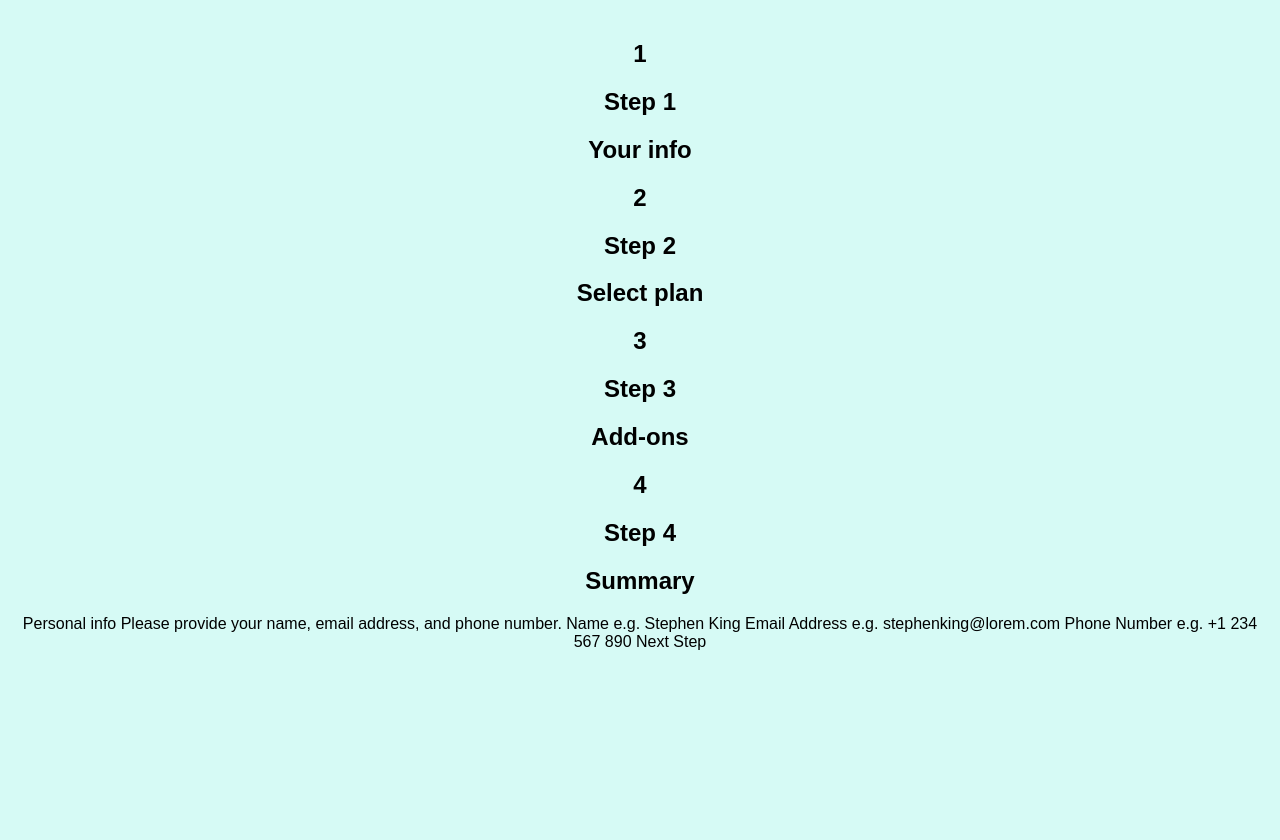
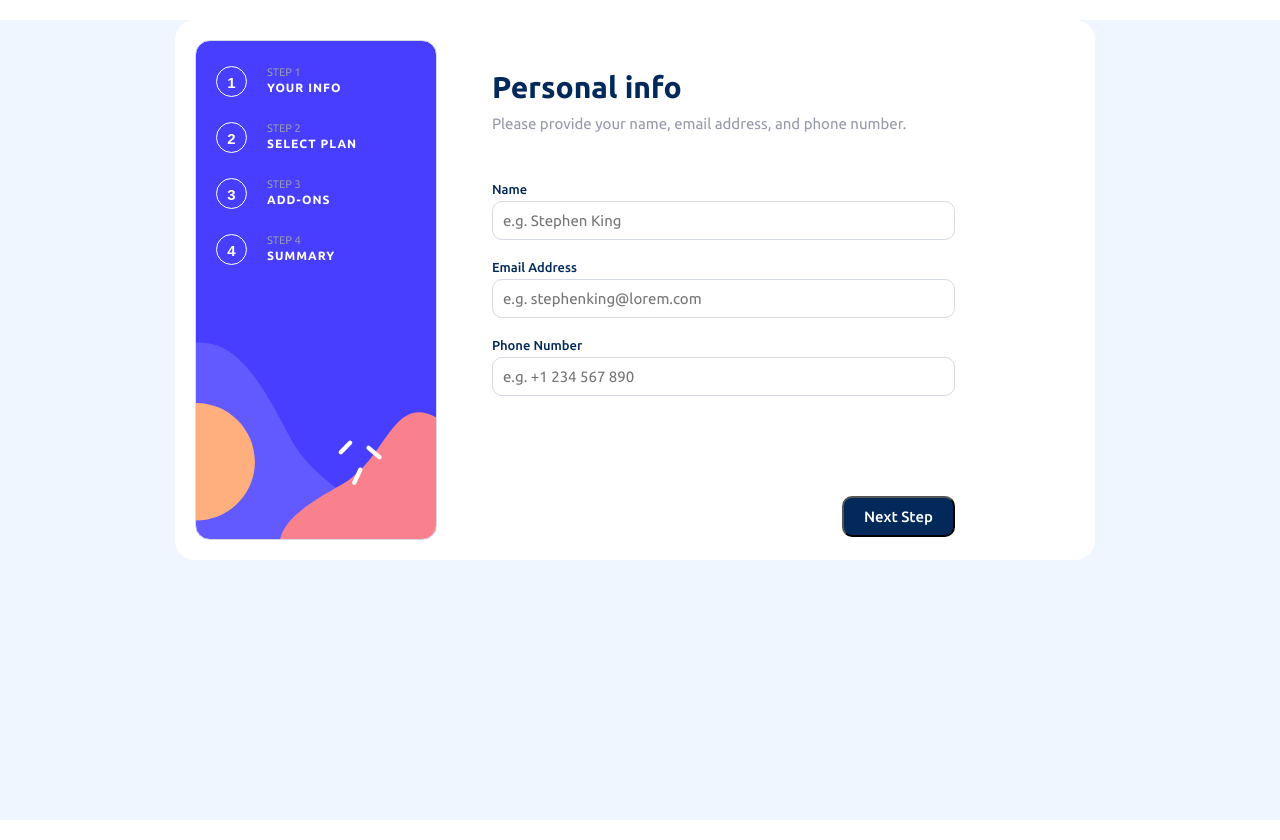
Before and after one commit to BdNiyi/msfmain, a React (Create React App) app in the folder msfmain/: page / in a window 1280 px wide. Built offline with nearby package versions, Linux system fonts and the light colour scheme.

Commit message:
day1 to add validation tomorrow

```diff
--- a/msfmain/public/index.html
+++ b/msfmain/public/index.html
@@ -10,6 +10,9 @@
       content=
       "This is a simple React application that serves as a template for building web applications. It includes a basic HTML structure, meta tags for SEO, and links to favicon and manifest files. The app is designed to be easily customizable and scalable for various projects."
     />
+    <style>
+      @import url('https://fonts.googleapis.com/css2?family=Barlow:ital,wght@0,100;0,200;0,300;0,400;0,500;0,600;0,700;0,800;0,900;1,100;1,200;1,300;1,400;1,500;1,600;1,700;1,800;1,900&family=Epilogue:ital,wght@0,100..900;1,100..900&family=Ubuntu:ital,wght@0,300;0,400;0,500;0,700;1,300;1,400;1,500;1,700&display=swap');
+      </style>
     <!--
       manifest.json provides metadata used when your web app is installed on a
       user's mobile device or desktop. See https://developers.google.com/web/fundamentals/web-app-manifest/
--- a/msfmain/src/App.css
+++ b/msfmain/src/App.css
@@ -1,6 +1,4 @@
 .App{
-  text-align: center;
-  background-color: #282c34;
+  background-color:  hsl(217, 100%, 97%);
   min-height: 100vh;
-  margin: 0;
-}
+  }
--- a/msfmain/src/ffirst.css
+++ b/msfmain/src/ffirst.css
@@ -1,7 +1,160 @@
+@font-face {
+    font-family: 'Ubuntu-Bold' 'Ubuntu-regular' 'Ubuntu-medium';
+    src: url('./assets/fonts/Ubuntu-Bold.ttf') format('truetype');
+    src: url('./assets/fonts/Ubuntu-Regular.ttf') format('truetype');
+    src: url('./assets/fonts/Ubuntu-Medium.ttf') format('truetype');
+    font-weight: bold;
+    font-style: normal;
+}
+
 .firstpagebody{
-    background-color: #d6faf5;
-    height: 100vh;
+    background-color: white;
+    display: flex;
+    flex-direction: row;
+    justify-content: space-between;
+    height: 500px;
+    width: 850px;
+    margin: 20px 100px 100px 175px;
+    padding: 20px 20px 20px 50px;
+    border-radius: 20px;
     font-family: Arial, sans-serif;
     font-size: 500;
-    padding: 20px;
 }
+.sidebar{
+    border: 1px solid hsl(229, 24%, 87%);
+    border-radius: 15px;
+    margin-left: -30px;
+    background-image: url('./assets/images/bg-sidebar-desktop.svg');
+    background-position: center;
+    background-size: cover;
+    padding: 20px 20px 20px 20px;
+    width: 200px;
+    color:white;
+}
+.sidebar1{
+    display: flex;
+    margin-top: 5px;
+}
+.sidebar2{
+    display: flex;
+    margin-top: 25px;
+}
+.sidebar3{
+    display: flex;
+    margin-top: 25px;
+}
+.sidebar4{
+    display: flex;
+    margin-top: 25px;
+}
+.sidenum{
+    font-size: 15px;
+    font-family: url('./assets/fonts/Ubuntu-Bold.ttf');
+    font-weight: bold;
+    border: 1px solid white;
+    border-radius: 500px;
+    text-align: center;
+     height: 15px;
+    width: 15px;
+   padding: 7px;
+}
+.sidenum:hover{
+    border-color:hsl(228, 100%, 84%);
+    background-color: hsl(206, 94%, 87%);
+    color:black
+}
+.sidenum:active{
+    border-color:hsl(228, 100%, 84%);
+    background-color: hsl(206, 94%, 87%);
+    color:black;
+}
+.sidebar1text{
+    margin-left: 20px;
+}
+.sidebar2text{
+    margin-left: 20px;
+}
+.sidebar3text{
+    margin-left: 20px;
+}
+.sidebar4text{
+    margin-left: 20px;
+}
+.stepnum{
+    font-family: "Ubuntu", sans-serif;
+    font-weight: 400;
+    text-transform: uppercase;
+    font-size: 11px;
+    color: hsl(231, 11%, 63%);
+}
+.stepdesc{
+    font-family: "Ubuntu", sans-serif;
+    font-weight: 700;
+    text-transform: uppercase;
+    font-size: 12px;
+    letter-spacing:1px;
+    margin-top: 3px;
+}
+.Personalinfo{
+  display: block;
+  margin-right: 120px;
+  margin-top: 30px;
+}
+.pihead{
+    font-family: "Ubuntu", sans-serif;
+    font-weight: 700;
+    font-size: 30px;
+    color: hsl(213, 96%, 18%);
+}
+.pip{
+    font-family: "Ubuntu", sans-serif;
+    font-weight: 400;
+    font-size: 15px;
+    color: hsl(231, 11%, 63%);
+    margin-top: 10px;
+}
+
+.forform{
+    margin-top: 50px;
+}
+.formgroup{
+    display: flex;
+    flex-direction: column;
+    margin-top: 20px;
+}
+.formlabel{
+    font-family: "Ubuntu", sans-serif;
+    font-weight: 500;
+    font-size: 13px;
+    color: hsl(213, 96%, 18%);
+    margin-bottom: 5px;
+}
+.forminput{
+    border: 1px solid hsl(229, 24%, 87%);
+    border-radius: 10px;
+    padding: 10px;
+    font-family: "Ubuntu", sans-serif;
+    font-weight: 400;
+    font-size: 15px;
+    color: hsl(213, 96%, 18%);
+}
+.forminput:focus{
+    outline: none;
+    border-color: hsl(206, 94%, 87%);
+    box-shadow: 0 0 5px hsl(206, 94%, 87%);
+}
+.nextstep{
+    display: flex;
+    justify-content: center;
+    align-items: center;
+    background-color: hsl(213, 96%, 18%);
+    color: white;
+    font-family: "Ubuntu", sans-serif;
+    font-weight: 500;
+    font-size: 15px;
+    padding: 10px 20px;
+    border-radius: 10px;
+    margin-top: 100px;
+    margin-left: 350px;
+    cursor: pointer;
+}
--- a/msfmain/src/first.js
+++ b/msfmain/src/first.js
@@ -1,52 +1,79 @@
 import React from 'react';
+import { useState } from 'react';
 import './ffirst.css';
 
 function first() {
+    const [message, setMessage] = useState('');
+    const [error, setError] = useState('');
+
+    const handleSubmit = (e) => {
+      e.preventDefault();
+      if (message.trim() === '') {
+        setError('Please enter a message before submitting.');
+      } else {
+        setError('');
+        // Do something with the message
+        alert(`Submitted: ${message}`);
+      }
+    };
   return (
     <div className='firstpagebody'>
         {/* Sidebar start */}
-        <div className='sidebar'>
+<div className='sidebar'>
 
 <div className='sidebar1'>
-    <h2>1</h2>
-    <h2>Step 1</h2>
-    <h2>Your info</h2>
+    <div className='sidenum'>1</div>
+    <div className='sidebar1text'>
+    <div className='stepnum'>Step 1</div>
+    <div className='stepdesc'>Your info</div>
+    </div>
 </div>
 <div className='sidebar2'>
-    <h2>2</h2>
-<h2>Step 2</h2>
-<h2>Select plan</h2>
+    <div className='sidenum'>2</div>
+    <div className='sidebar2text'>
+<div className='stepnum'>Step 2</div>
+<div className='stepdesc'>Select plan</div>
+</div>
 </div>
 <div className='sidebar3'>
-    <h2>3</h2>
-    <h2>Step 3</h2>
-    <h2>Add-ons</h2>
+    <div className='sidenum'>3</div>
+    <div className='sidebar3text'>
+    <div className='stepnum'>Step 3</div>
+    <div className='stepdesc'>Add-ons</div>
+    </div>
 </div>
 <div className='sidebar4'>
-    <h2>4</h2>
-<h2>Step 4</h2>
-<h2>Summary</h2>
+    <div className='sidenum'>4</div>
+    <div className='sidebar4text'>
+<div className='stepnum'>Step 4</div>
+<div className='stepdesc'>Summary</div>
+</div>
  </div>
 </div>
 
  {/* Sidebar end */}
 
 {/* Step 1 start */}
+<div className='Personalinfo'>
+<div className='pihead'>Personal info</div>
+<p className='pip'>Please provide your name, email address, and phone number.</p>
 
-Personal info
-Please provide your name, email address, and phone number.
-
-Name
-e.g. Stephen King
-
-Email Address
-e.g. stephenking@lorem.com
-
-Phone Number
-e.g. +1 234 567 890
-
-Next Step
-
+<form className='forform' onSubmit={handleSubmit}>
+    <div className='formgroup'>
+        <label className='formlabel'>Name</label>
+        <input type="text" className='forminput' placeholder='e.g. Stephen King' required/>
+    </div>
+    <div className='formgroup'>
+        <label className='formlabel'>Email Address</label>
+        <input type="email" className='forminput' placeholder='e.g. stephenking@lorem.com' required/>
+    </div>
+    <div className='formgroup'>
+        <label className='formlabel'>Phone Number</label>
+        <input type="tel" className='forminput' placeholder='e.g. +1 234 567 890' required/>
+    </div>
+</form>
+<button className='nextstep'>Next Step</button>
+</div>
     </div>
   )
 }
```
